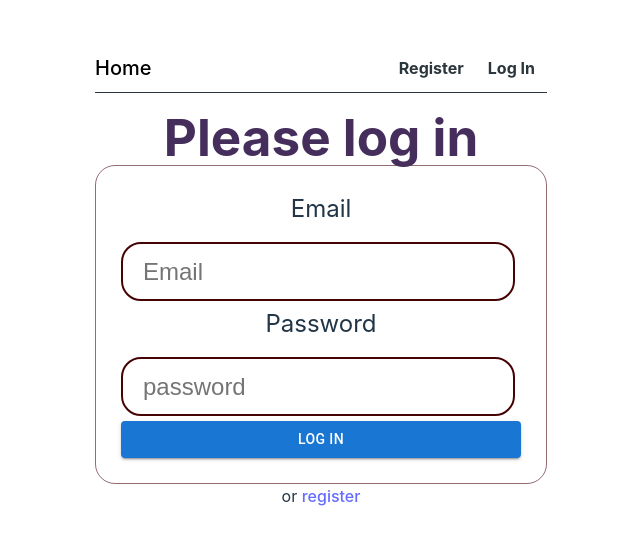
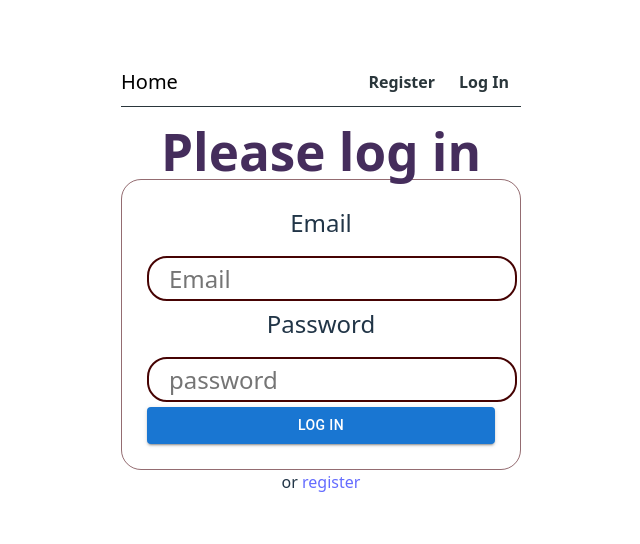
Before and after one commit to OlenaLesechko/goit-react-hw-08, a React (Vite) app: page /login in a window 1280 px wide. Shown: the part 124-668 px from the top of the page, without its empty margins (319-959 px from the left). Built offline with nearby package versions, Linux system fonts and the light colour scheme.

Commit message:
finish
знайшла помилку

```diff
--- a/index.html
+++ b/index.html
@@ -2,6 +2,7 @@
 <html lang="en">
   <head>
     <meta charset="UTF-8" />
+    <link rel="stylesheet" href="https://cdnjs.cloudflare.com/ajax/libs/modern-normalize/2.0.0/modern-normalize.min.css">
     <link rel="icon" type="image/svg+xml" href="/vite.svg" />
     <meta name="viewport" content="width=device-width, initial-scale=1.0" />
     <title>Phonebook</title>
--- a/src/components/RegistrationForm/RegistrationForm.module.css
+++ b/src/components/RegistrationForm/RegistrationForm.module.css
@@ -0,0 +1,31 @@
+.form {
+    width: 400px;
+    display: flex;
+    flex-direction: column;
+    padding: 25px;
+    border: 1px solid rgba(71, 2, 11, 0.581);
+    border-radius: 20px;
+    gap: 5px;
+    margin-bottom: 20px;
+    margin: 0 auto;
+}
+
+.label {
+    font-size: 24px;
+    margin-bottom: 10px;
+    text-transform: capitalize;
+}
+.field {
+    width: 370px;
+    height: 45px;
+    border: 2px solid rgb(70, 3, 3);
+    outline: transparent;
+    border-radius: 20px;
+    padding: 5px 0 5px 20px;
+    font-size: 24px;
+}
+.field:hover,
+.field:focus {
+    border: 2px solid rgb(23, 160, 191);
+    box-shadow: 3px 2px 2cqh rgb(23, 160, 191);
+}
```
